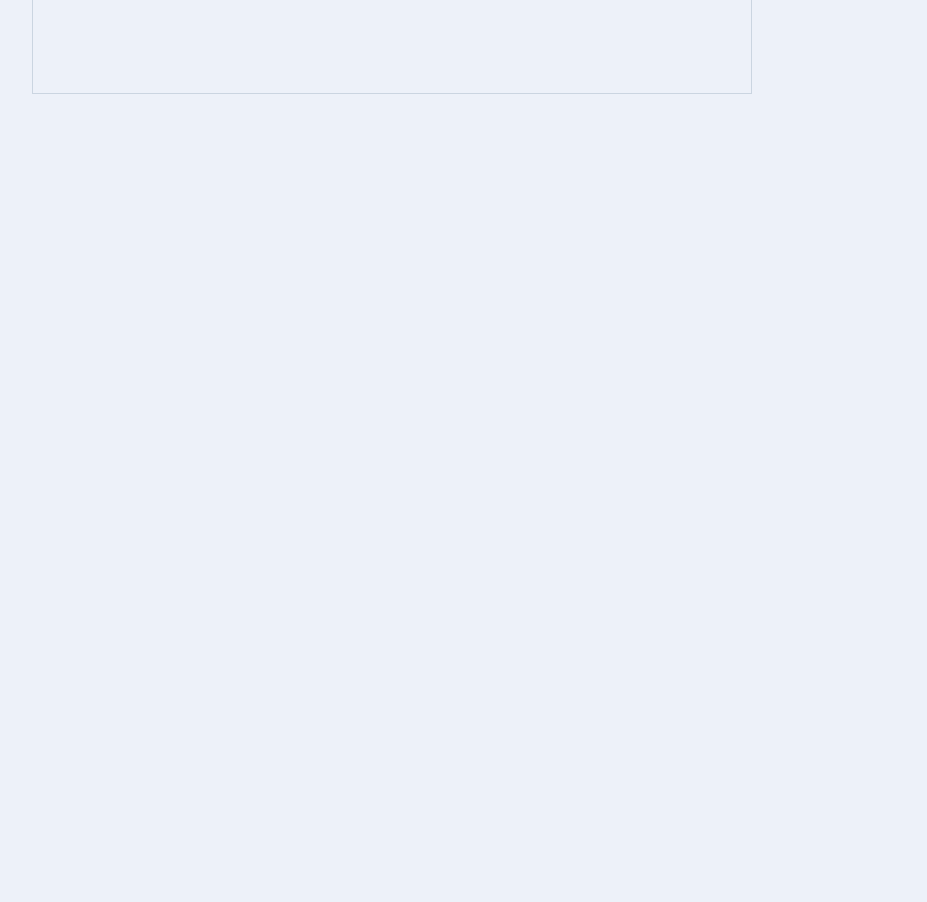
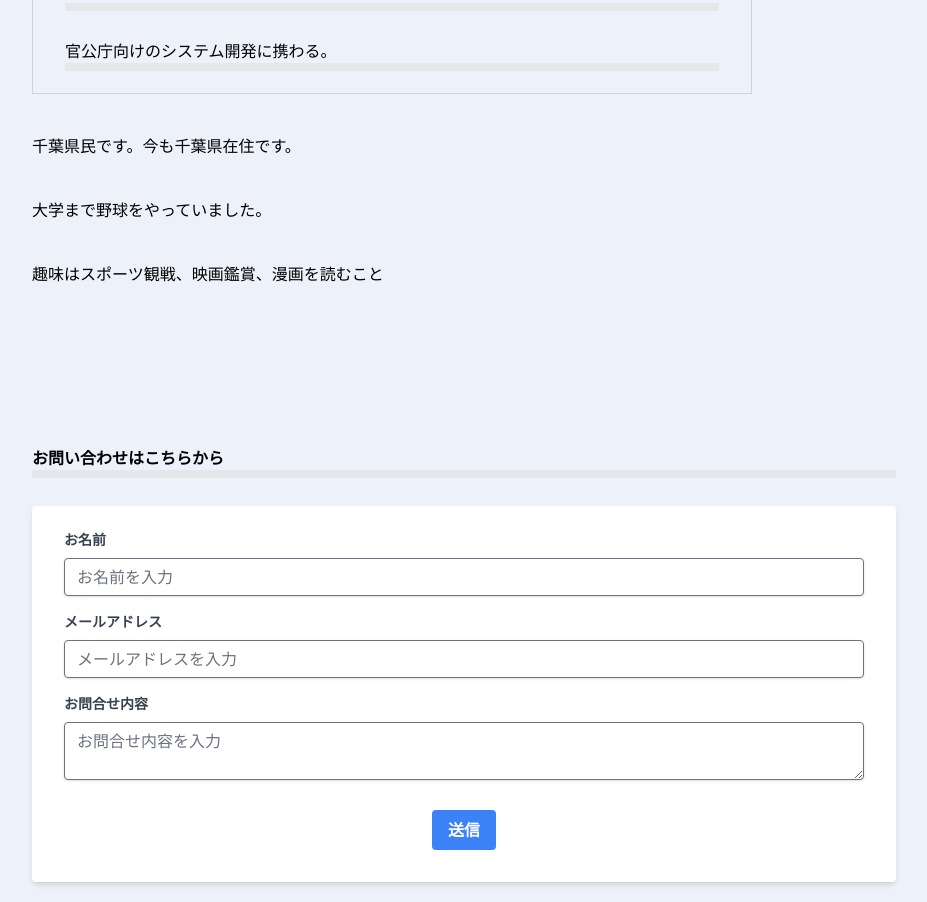
Before and after one commit to hukuryo/Blog-Practice, a Next.js app in the folder next-blog/: page /profile in a window 1280 px wide. Shown: the part 720-1622 px from the top of the page, without its empty margins (32-959 px from the left). Before the commit the page ends 854 px from the top, so only its background shows below. Built offline with nearby package versions, Linux system fonts and the light colour scheme.

Commit message:
お問合せフォームを作成

```diff
--- a/next-blog/app/components/Footer.tsx
+++ /dev/null
@@ -1,13 +0,0 @@
-import { FontAwesomeIcon } from '@fortawesome/react-fontawesome';
-import { faGithub, faTwitter } from '@fortawesome/free-brands-svg-icons';
-
-export function Footer() {
-    return (
-        <footer className='w-full pt-8 pb-8 text-center bg-gray-600 absolute bottom-0'>
-            <div className='flex justify-center'>
-                <a href="https://github.com/hukuryo" className='mr-5'><FontAwesomeIcon className='text-white' icon={faGithub} /></a>
-                <a href="https://twitter.com/hukuryo_"><FontAwesomeIcon className='text-white' icon={faTwitter} /></a>
-            </div>
-        </footer>
-    );
-}
--- /dev/null
+++ b/next-blog/app/components/FooterForm.tsx
@@ -0,0 +1,54 @@
+import { FontAwesomeIcon } from '@fortawesome/react-fontawesome';
+import { faGithub, faTwitter } from '@fortawesome/free-brands-svg-icons';
+
+export function Footer() {
+    return (
+        <footer className='mt-40 w-full'>
+            <p className='font-bold mb-7 border-b-8'>お問い合わせはこちらから</p>
+            <div className="max-w-[100%] mx-auto">
+                <form className="bg-white shadow-md rounded px-8 pt-6 pb-8 mb-5">
+                    <div className="mb-4">
+                    <label className="block text-gray-700 text-sm font-bold mb-2">
+                        お名前
+                    </label>
+                    <input
+                        className="shadow appearance-none border rounded w-full py-2 px-3 text-gray-700 leading-tight focus:outline-none focus:shadow-outline"
+                        id="name"
+                        type="text"
+                        placeholder="お名前を入力"
+                    />
+                    </div>
+                    <div className="mb-4">
+                    <label className="block text-gray-700 text-sm font-bold mb-2">
+                        メールアドレス
+                    </label>
+                    <input
+                        className="shadow appearance-none border rounded w-full py-2 px-3 text-gray-700 leading-tight focus:outline-none focus:shadow-outline"
+                        id="email"
+                        type="email"
+                        placeholder="メールアドレスを入力"
+                    />
+                    </div>
+                    <div className="mb-6">
+                    <label className="block text-gray-700 text-sm font-bold mb-2">
+                        お問合せ内容
+                    </label>
+                    <textarea
+                        className="shadow appearance-none border rounded h-full w-full py-2 px-3 text-gray-700 leading-tight focus:outline-none focus:shadow-outline"
+                        id="message"
+                        placeholder="お問合せ内容を入力"
+                    ></textarea>
+                    </div>
+                    <div className="flex items-center justify-center">
+                    <button
+                        className="bg-blue-500 hover:bg-blue-700 text-white font-bold py-2 px-4 rounded focus:outline-none focus:shadow-outline"
+                        type="submit"
+                    >
+                        送信
+                    </button>
+                    </div>
+                </form>
+            </div>
+        </footer>
+    );
+}
--- a/next-blog/app/profile/page.tsx
+++ b/next-blog/app/profile/page.tsx
@@ -1,7 +1,7 @@
 "use client";
 
 import { Header } from "../components/Header";
-import { Footer } from "../components/Footer";
+import { Footer } from "../components/FooterForm";
 import { SideBar } from "../components/SideBar";
 
 export default function profile() {
@@ -19,11 +19,16 @@ export default function profile() {
                         <div className="mt-32">
                             <div className="border border-slate-300 h-80 w-5/6 px-8 pt-8 mb-10">
                                 <h5 className="text-center mb-7 font-bold">経歴紹介</h5>
-                                <p className="mb-5 border-b-8">2021/4~鉄道会社に就職</p>
-                                <p className="mb-5 border-b-8">2022/11~エンジニアに転職</p>
+                                <p className="mb-7 border-b-8">2021年3月 大学卒業</p>
+                                <p className="mb-7 border-b-8">2021年4月 鉄道会社に就職</p>
+                                <p className="mb-7 border-b-8">2022年11月 エンジニアに転職</p>
                                 <p className="border-b-8">官公庁向けのシステム開発に携わる。</p>
                             </div>
+                            <p className="mb-10">千葉県民です。今も千葉県在住です。</p>
+                            <p className="mb-10">大学まで野球をやっていました。</p>
+                            <p>趣味はスポーツ観戦、映画鑑賞、漫画を読むこと</p>
                         </div>
+                    <Footer />
                     </div>
                 </div>
             </main>
```
